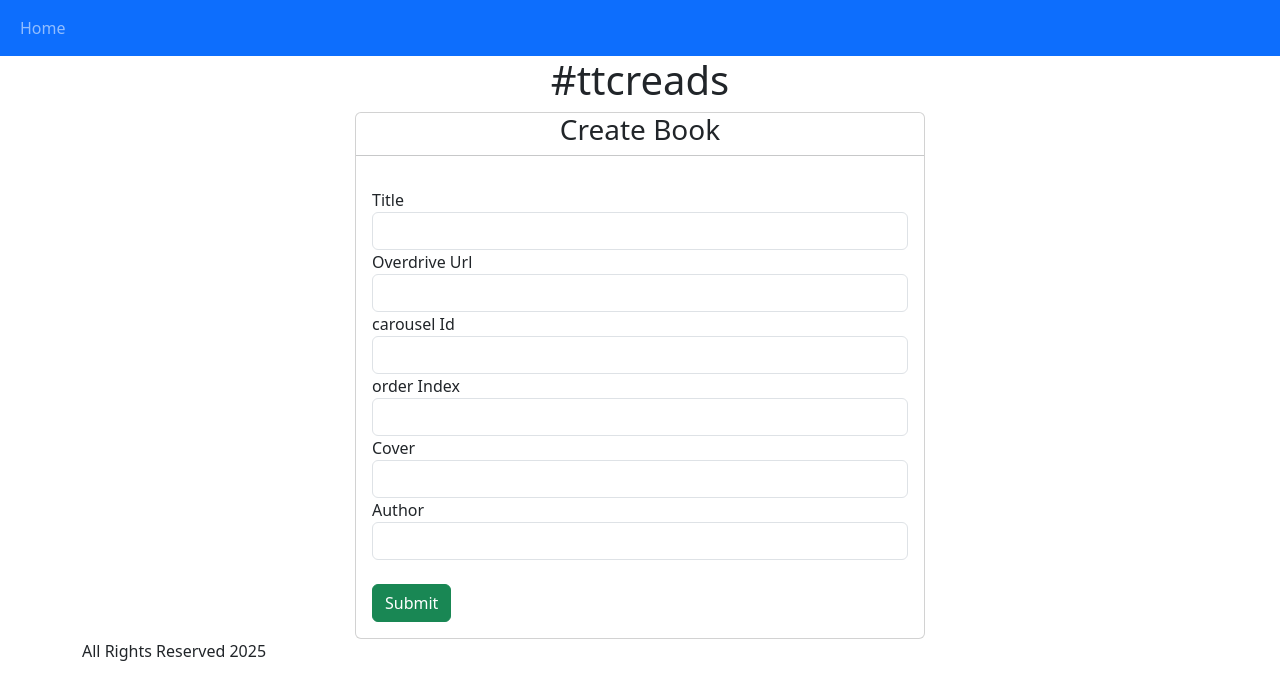
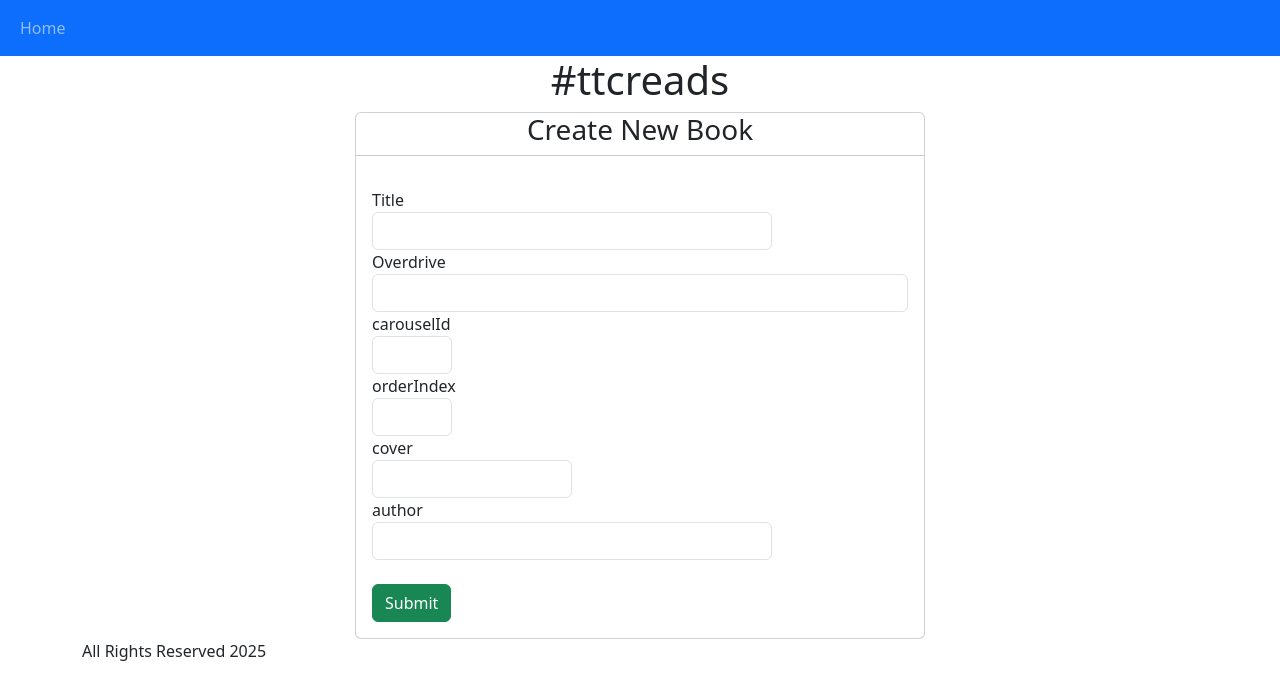
Before and after one commit to trabbis/angular12-crud2, an Angular app: page /create-book in a window 1280 px wide. Shown: the top 700 px of the page. Built offline with nearby package versions, Linux system fonts and the light colour scheme.

Commit message:
updating new book page

```diff
--- a/src/app/create-book/create-book.component.html
+++ b/src/app/create-book/create-book.component.html
@@ -1,7 +1,7 @@
 <div class="row">
     <div class="card col-md-6 offset-md-3 offset-md-3">
         <div class="row">
-            <h3 class="text-center"> Create Book </h3>
+            <h3 class="text-center"> Create New Book </h3>
             <hr />
             <div class="card-body">
                 <form (ngSubmit)="onSubmit()">
@@ -9,39 +9,38 @@
                     <div class="form-group">
                         <label> Title</label>
                         <input type="text" class="form-control" id="title" [(ngModel)]="book.title"
-                            name="title">
+                            name="title" style="width: 400px;">
                     </div>
 
                     <div class="form-group">
-                        <label> Overdrive Url</label>
+                        <label> Overdrive</label>
                         <input type="text" class="form-control" id="overdriveUrl" [(ngModel)]="book.overdriveUrl"
                             name="overdriveUrl">
                     </div>
 
                     <div class="form-group">
-                        <label> carousel Id</label>
-                        <input type="text" class="form-control" id="carouselId" [(ngModel)]="book.carouselId"
-                            name="carouselId">
+                        <label> carouselId</label>
+                        <input type="number" class="form-control" id="carouselId" [(ngModel)]="book.carouselId"
+                            name="carouselId" min="1" max="5" required style="width: 80px;">
                     </div>
 
                     <div class="form-group">
-                        <label> order Index</label>
-                        <input type="text" class="form-control" id="orderIndex" [(ngModel)]="book.orderIndex"
-                            name="orderIndex">
+                        <label> orderIndex</label>
+                        <input type="number" class="form-control" id="orderIndex" [(ngModel)]="book.orderIndex"
+                            name="orderIndex" min="1" max="100" required style="width: 80px;">
                     </div>
 
                     <div class="form-group">
-                        <label> Cover</label>
+                        <label> cover</label>
                         <input type="text" class="form-control" id="cover" [(ngModel)]="book.cover"
-                            name="cover">
+                            name="cover" style="width: 200px;">
                     </div>
 
                     <div class="form-group">
-                        <label> Author</label>
+                        <label> author</label>
                         <input type="text" class="form-control" id="author" [(ngModel)]="book.author"
-                            name="author">
+                            name="author" style="width: 400px;">
                     </div>
-
 
                     <br />
                     <button class="btn btn-success" type="submit">Submit</button>
```
Also changed, not shown: src/assets/images/52.jpeg (added).
